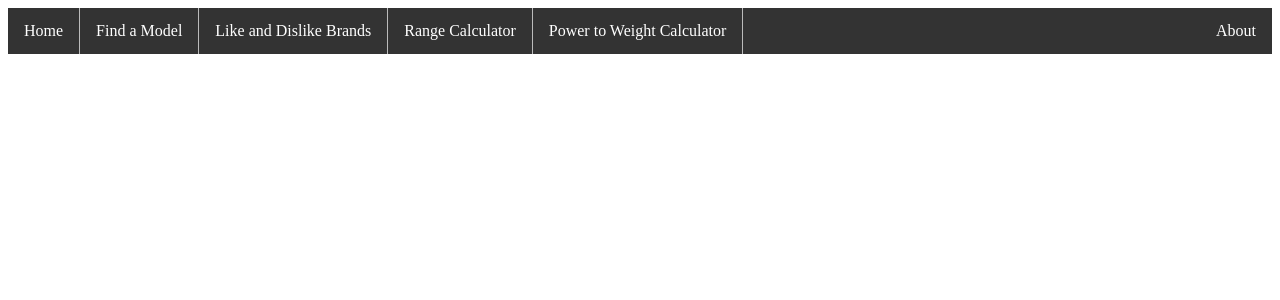
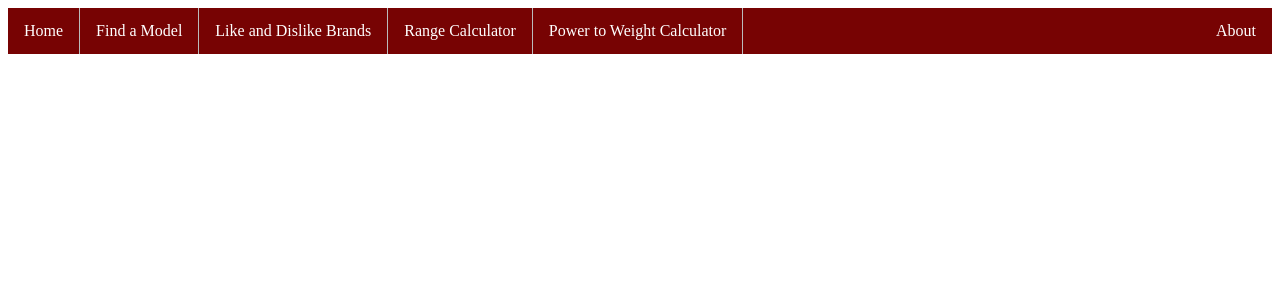
Before and after one commit to rohitd3/vroom, a Jekyll site: the page built from index.html, in a window 1280 px wide. Shown: the top 300 px of the page. Built offline with Jekyll 4.4.1, drawn with Linux system fonts in a browser that asks for light colours; the list of posts is cut into pages by our own code.

Commit message:
Update nav.html

```diff
--- a/_layouts/nav.html
+++ b/_layouts/nav.html
@@ -7,7 +7,7 @@ ul {
   margin: 0;
   padding: 0;
   overflow: hidden;
-  background-color: #333;
+  background-color: rgb(119, 3, 3);
 }
 
 li {
@@ -28,11 +28,11 @@ li a {
 }
 
 li a:hover:not(.active) {
-  background-color: rgb(126, 6, 6);
+  background-color: rgb(255, 0, 0);
 }
 
 .active {
-  background-color: #ff0000;
+  background-color: #4000a7;
 }
 </style>
 </head>
```
